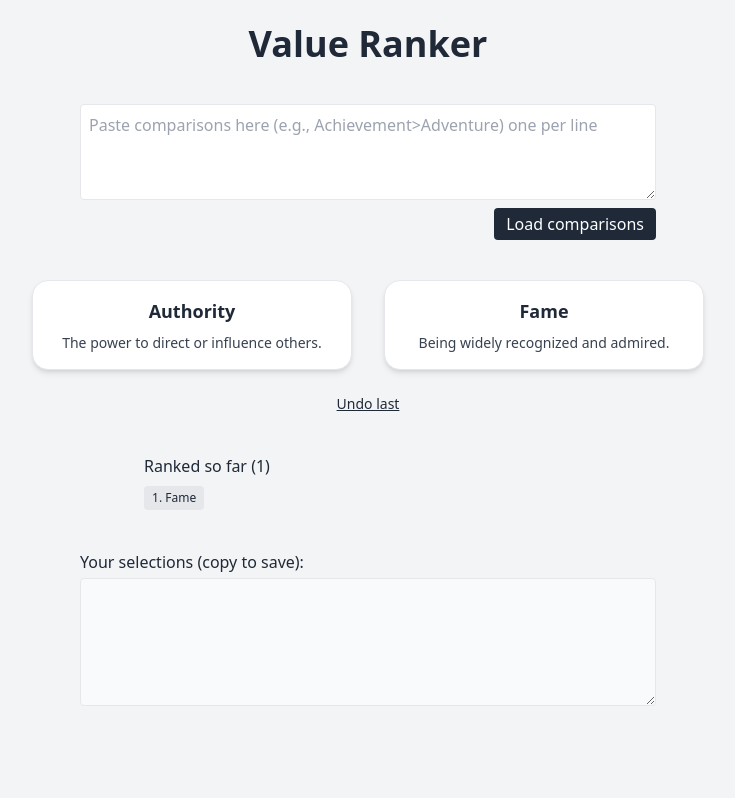
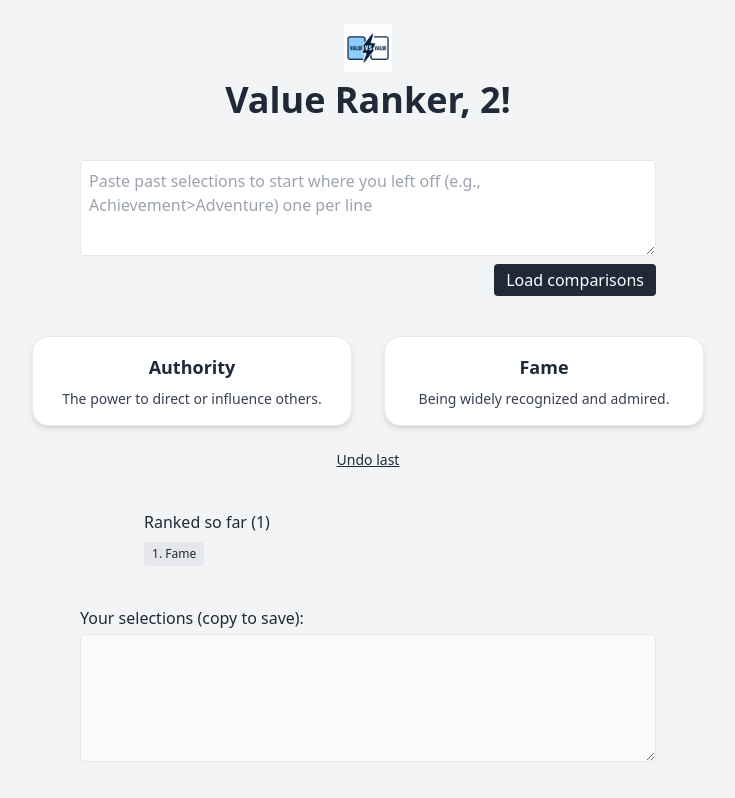
Before and after one commit to presfunkmann/value-ranker-2, a React (Vite) app: page / in a window 1280 px wide. Shown: the whole page, without its empty margins (272-1007 px from the left). Built offline with nearby package versions, Linux system fonts and the light colour scheme.

Commit message:
added logo to app header

```diff
--- a/src/ValueRankerApp.jsx
+++ b/src/ValueRankerApp.jsx
@@ -244,12 +244,15 @@ export default function ValueRankerApp() {
   // ------------------------------------------------------------
   return (
     <div className="min-h-screen bg-gray-100 text-gray-800 flex flex-col items-center p-6 gap-10 w-full">
-      <h1 className="text-4xl font-bold">Value Ranker</h1>
+      <div className="flex flex-col items-center gap-2">
+        <img src="/favicon.png" alt="Value Ranker logo" className="w-12 h-12" />
+        <h1 className="text-4xl font-bold">Value Ranker, 2!</h1>
+      </div>
 
       {/* Import area (always visible for simplicity) */}
       <div className="w-full max-w-xl flex flex-col gap-2">
         <textarea
-          placeholder="Paste comparisons here (e.g., Achievement>Adventure) one per line"
+          placeholder="Paste past selections to start where you left off (e.g., Achievement>Adventure) one per line"
           value={importText}
           onChange={(e) => setImportText(e.target.value)}
           className="w-full h-24 p-2 border rounded"
```
